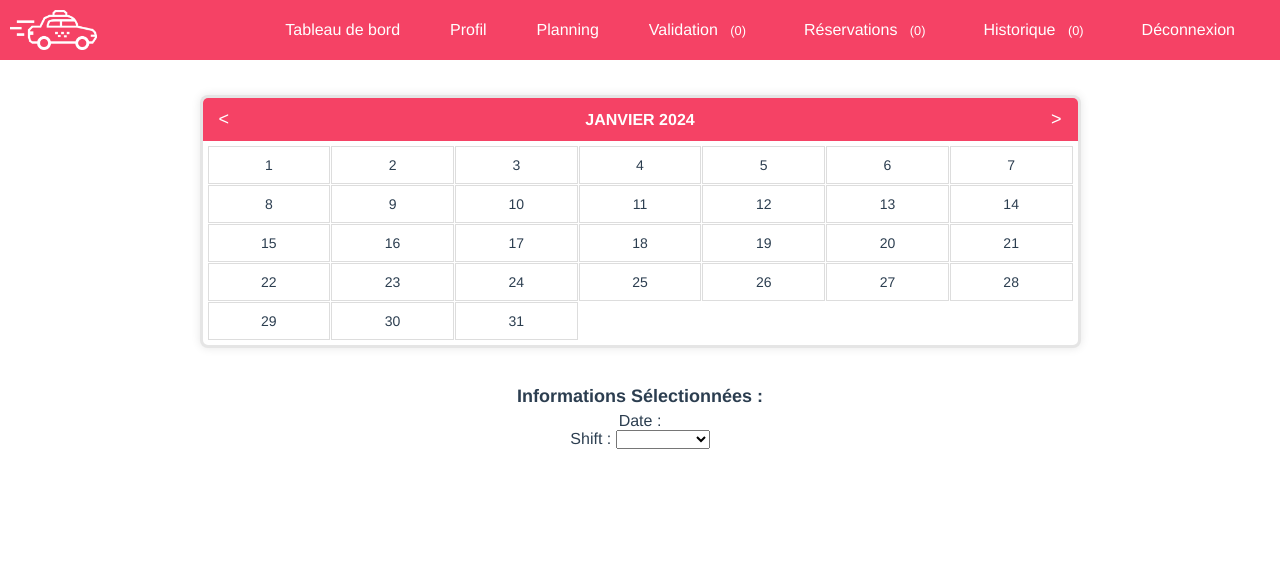
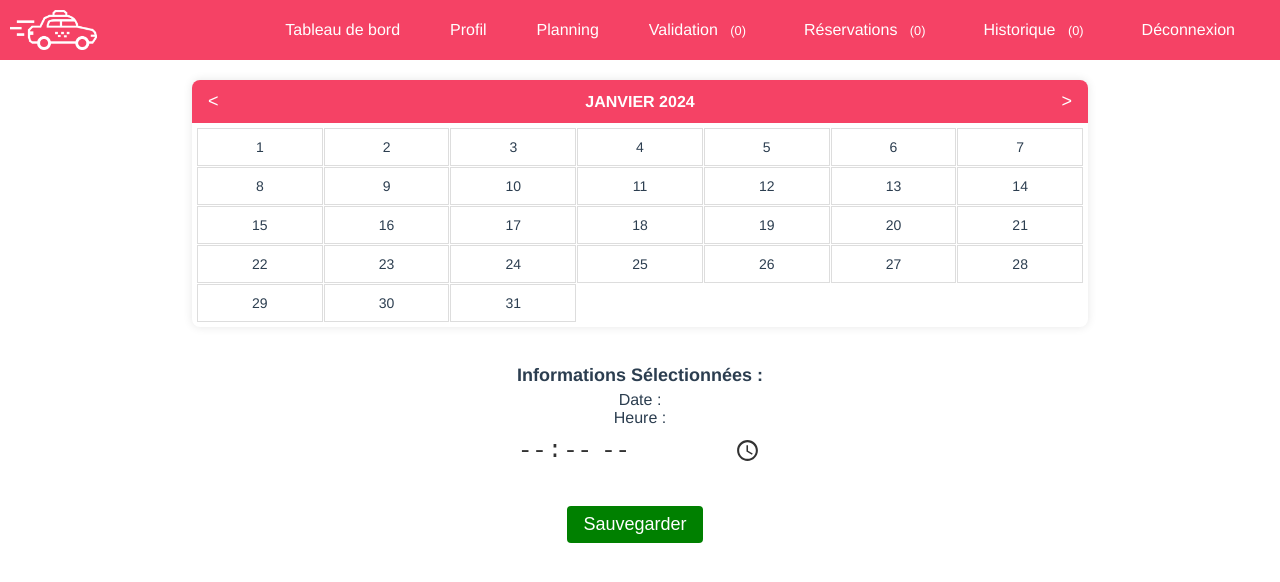
Before and after one commit to MoncefBnk/TaxiDeVIe, a Vue app: page /planning in a window 1280 px wide. Shown: the top 582 px of the page. Built offline with nearby package versions, Linux system fonts and the light colour scheme; no server answers; sample sign-in values are in the browser's storage.

Commit message:
calendrier des disponibilité

```diff
--- a/src/components/Driver/PlanningDriver.vue
+++ b/src/components/Driver/PlanningDriver.vue
@@ -9,14 +9,10 @@
           <button @click="nextMonth">&gt;</button>
         </div>
         <div class="days">
-            <div
-              v-for="day in calendarDays"
-              :key="day.date"
-              @click="toggleDate(day.date)"
-              :class="{ 'day': true, 'empty': day.isEmpty, 'selected': isSelected(day.date), 'disabled': day.isDisabled }"
-            >
+          <div v-for="day in calendarDays" :key="day.date" @click="toggleDate(day.date)"
+            :class="{ 'day': true, 'empty': day.isEmpty, 'selected': isSelected(day.date), 'disabled': day.isDisabled }">
             {{ day.isEmpty ? '' : day.dayOfMonth }}
-              <span v-if="day.savedShift !== undefined" class="saved-shift-info">{{ day.savedShift }}:00</span>
+            <span v-if="day.savedInfo !== undefined" class="saved-info">{{ day.savedInfo }}</span>
           </div>
         </div>
       </div>
@@ -24,22 +20,19 @@
       <div class="selected-info">
         <h3>Informations Sélectionnées :</h3>
         <p>Date : {{ selectedDates.map(date => formatDate(date)).join(', ') }}</p>
-          <p>Shift :
-            <select v-model="selectedShift" @change="handleShiftChange">
-              <option value="0-6">0:00-6:00</option>
-              <option value="6-12">6:00-12:00</option>
-              <option value="12-18">12:00-18:00</option>
-              <option value="18-0">18:00-0:00</option>
-            </select>
-          </p>
-          <button @click="saveData">Sauvegarder</button>
+        <label for="timeInput">Heure :</label>
+        <input type="time" id="timeInput" v-model="selectedTime" @change="handleTimeChange">
+        <button class="save-button" @click="saveData">Sauvegarder</button>
       </div>
     </div>
   </div>
 </template>
 
+
 <script>
 import NavbarDriver from '@/components/Driver/NavbarDriver.vue';
+import { auth } from '@/firebase';
+import axios from 'axios';
 
 export default {
   components: {
@@ -49,7 +42,7 @@
     return {
       currentDate: new Date(),
       selectedDates: [],
-        selectedShift: "",
+      selectedTime: "",
       savedData: [],
     };
   },
@@ -69,13 +62,13 @@
 
       for (let day = 1; day <= daysInMonth; day++) {
         const date = new Date(this.currentDate.getFullYear(), this.currentDate.getMonth(), day);
-          const savedShiftInfo = this.getSavedShiftInfo(date);
+        const savedInfo = this.getSavedInfo(date);
         days.push({
           date,
           dayOfMonth: day,
           isEmpty: false,
           isDisabled: date < firstDayOfMonth,
-            savedShift: savedShiftInfo !== undefined ? savedShiftInfo.shift : undefined,
+          savedInfo: savedInfo !== undefined ? `Saved: ${savedInfo.info}` : undefined,
         });
       }
 
@@ -88,16 +81,17 @@
   },
   methods: {
     toggleDate(date) {
-        const index = this.selectedDates.findIndex(selectedDate => this.isSameDay(selectedDate, date));
+  const index = this.selectedDates.findIndex(selectedDate => this.isSameDay(selectedDate, new Date(date)));
 
   if (index === -1) {
-          this.selectedDates.push(date);
+    this.selectedDates.push(new Date(date));
   } else {
     this.selectedDates.splice(index, 1);
   }
 },
+
 isSelected(date) {
-        return this.selectedDates.some(selectedDate => this.isSameDay(selectedDate, date));
+  return this.selectedDates.some(selectedDate => this.isSameDay(selectedDate, new Date(date)));
 },
     isSameDay(date1, date2) {
       return (
@@ -110,7 +104,7 @@
     },
     prevMonth() {
       if (!this.isPrevMonthDisabled) {
-          this.currentDate = new Date(this.currentDate.getFullYear(), this.currentDate.getMonth() - 1, 1);
+        this.currentDate = new Date(this.currentDate.getFullYear(), this.currentDate.getMonth() +1, 1);
       }
     },
     nextMonth() {
@@ -120,64 +114,96 @@
       const options = { year: 'numeric', month: 'long', day: 'numeric' };
       return date.toLocaleDateString('fr-FR', options);
     },
-      handleShiftChange() {
-
-      },
-      saveData() {
+    async saveData() {
+      const user = auth.currentUser;
+      //console.log(user);
       // Logique de sauvegarde des données
       const dataToSave = {
         dates: [...this.selectedDates],
-          shift: this.selectedShift,
+        time: this.selectedTime,
       };
-
       this.savedData.push(dataToSave);
-
+      console.log(dataToSave);
       // Effacer les sélections actuelles après la sauvegarde
       this.selectedDates = [];
-        this.selectedShift = "";
+      this.selectedTime = ""; // Clear selected time
 
       // Mise à jour des données sauvegardées sur le calendrier
       this.showSavedData();
+      const id = user.reloadUserInfo.localId
+      console.log(dataToSave);
+      const y = await axios.get("https://localhost:7066/v1/api/Disponibility");
+      const AllDisponibility = dataToSave.dates.map(item => {
+  const year = item.getUTCFullYear();
+  const month = ('0' + (item.getUTCMonth() + 1)).slice(-2);
+const day = ('0' + (item.getUTCDate() + 1)).slice(-2);
+  const formattedDate = `${year}-${month}-${day}`;
+
+  return {
+    "id_disponibility": y.data.length + 1,
+    "date": formattedDate,
+    "heure": dataToSave.time,
+    "id_driver": id
+  };
+});
+console.log(AllDisponibility)
+      await axios.post("https://localhost:7066/v1/api/Disponibility/AddListeDisponibility", AllDisponibility);
+
     },
-      getSavedShiftInfo(date) {
+    getSavedInfo(date) {
       return this.savedData.find(savedItem => this.isSameDay(savedItem.dates[0], date));
     },
     showSavedData() {
   // Afficher les données sauvegardées sur le calendrier
   this.savedData.forEach(savedItem => {
-          const shiftStartHour = parseInt(savedItem.shift.split('-')[0], 10);
-
     savedItem.dates.forEach(date => {
       const dayElement = this.calendarDays.find(day => this.isSameDay(day.date, date));
 
       if (dayElement) {
-              dayElement.savedShift = shiftStartHour;
+        dayElement.savedInfo = `${savedItem.time}`; // Display saved time
+        dayElement.selectedTime = savedItem.time; // Set selectedTime property for the day
       }
     });
   });
+},
+
+    handleTimeChange() {
+      // Handle time change if needed
     },
   },
 };
 </script>
 
+
 <style scoped>
-  .saved-shift-info {
+.save-button {
+  color: white;
+  /* Set the text color for the "Sauvegarder" button */
+  background-color: green;
+  /* Set the background color for the "Sauvegarder" button */
+  padding: 8px 16px;
+  margin-right: 10px;
+  border-radius: 4px;
+}
+
+.saved-info {
   font-weight: bold;
-    color: #007BFF;
+  color: #5384b7;
+  text-align: center;
+  display: flex;
+  flex-direction: column;
 }
+
 .calendar-container {
   display: flex;
   flex-direction: column;
   align-items: center;
   margin-top: 20px;
-    padding: 15px;
 }
 
 .calendar {
   background-color: #fff;
   border-radius: 8px;
-    border-style: solid;
-    border-color: rgba(0, 0, 0, 0.1);
   box-shadow: 0 0 10px rgba(0, 0, 0, 0.1);
   overflow: hidden;
   margin: 0 auto;
```
Lines whose indentation alone changed are shown as unchanged.
